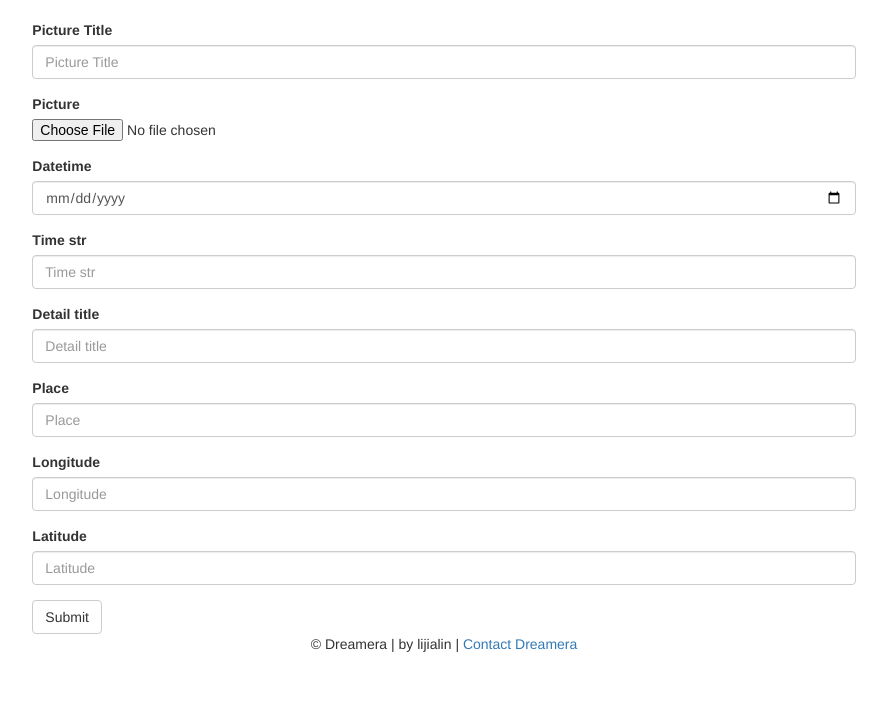
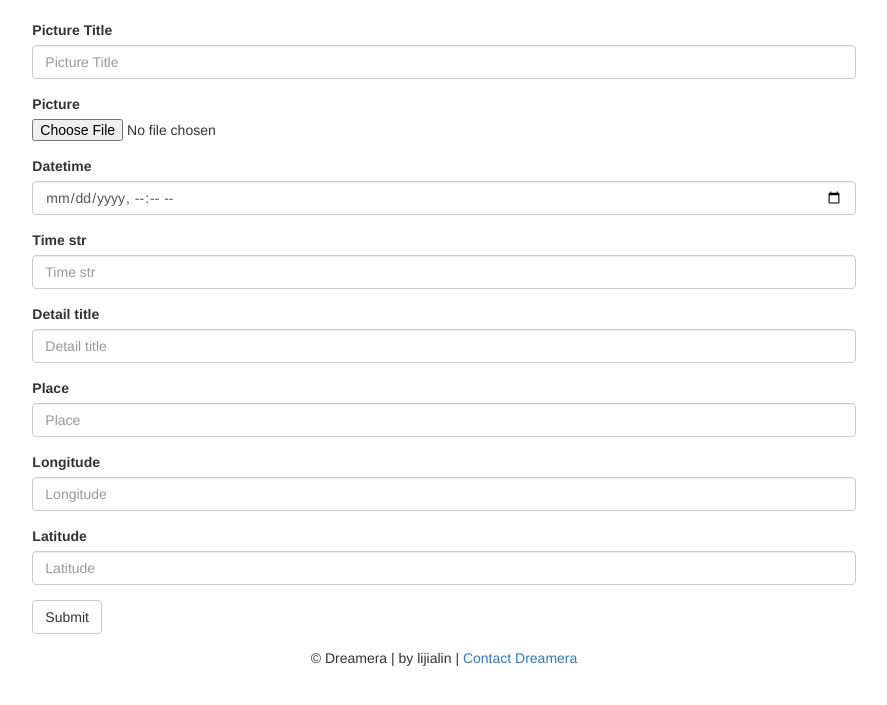
Before and after one commit to lijialinneu/GWS, a Django app: page /add_picture/ in a window 1280 px wide. Shown: the part 52-757 px from the top of the page, without its empty margins (196-1083 px from the left). Run offline with Django 3.2, Linux system fonts and the light colour scheme; parts of the project's set-up code (start-up, migrations or seed data) failed here and were passed over; some libraries are stand-ins or nearby versions.

Commit message:
auto push at 2017-11-13 02:00:01.160398

```diff
--- a/cross/templates/add_picture.html
+++ b/cross/templates/add_picture.html
@@ -1,3 +1,31 @@
+<script type="text/javascript">
+
+    function add() {
+
+        if($("#title").val()){
+            $("#title").css("border-color", "#f90");
+        }
+
+        if($("#picture").val()) {
+            $("#picture").css("border-color", "#f90");
+        }
+
+        if($("#datetime").val()) {
+            $("#datetime").css("border-color", "#f90");
+        }
+
+        if($("#timestr").val()) {
+            $("#timestr").css("border-color", "#f90");
+        }
+
+        if($("#place").val()) {
+            $("#place").css("border-color", "#f90");
+        }
+
+    }
+
+</script>
+
 
 {% extends "base.html" %}
 
@@ -9,42 +37,40 @@
     <div class="row">
       <div class="col-md-2"></div>
       <div class="col-md-8">
-	<form>
+	<form id="form" method="get" action="../add_picture/">
           <div class="form-group">
-            <label for="Title">Picture Title</label>
-            <input type="text" class="form-control" id="Title" placeholder="Picture Title">
+            <label for="title">Picture Title</label>
+            <input type="text" class="form-control" id="title" name="title" placeholder="Picture Title">
           </div>
           <div class="form-group">
-            <label for="Picture">Picture</label>
-            <input type="file" id="Picture">
+            <label for="picture">Picture</label>
+            <input type="file" id="picture" name="picture">
           </div>
           <div class="form-group">
-            <label for="Datetime">Datetime</label>
-            <input type="date" class="form-control" id="Datetime" placeholder="Datetime">
+            <label for="datetime">Datetime</label>
+            <input type="datetime-local" class="form-control" id="datetime" name="datetime" placeholder="Datetime">
           </div>
           <div class="form-group">
-            <label for="Timestr">Time str</label>
-            <input type="text" class="form-control" id="Timestr" placeholder="Time str">
+            <label for="timestr">Time str</label>
+            <input type="text" class="form-control" id="timestr" name="timestr" placeholder="Time str">
           </div>
           <div class="form-group">
-            <label for="Detail_title">Detail title</label>
-            <input type="text" class="form-control" id="Detail_title" placeholder="Detail title">
+            <label for="detail_title">Detail title</label>
+            <input type="text" class="form-control" id="detail_title" name="detail_title" placeholder="Detail title">
           </div>
           <div class="form-group">
-            <label for="Place">Place</label>
-            <input type="text" class="form-control" id="Place" placeholder="Place">
+            <label for="place">Place</label>
+            <input type="text" class="form-control" id="place" name="place" placeholder="Place">
           </div>
           <div class="form-group">
-            <label for="Longitude">Longitude</label>
-            <input type="text" class="form-control" id="Longitude" placeholder="Longitude">
+            <label for="longitude">Longitude</label>
+            <input type="text" class="form-control" id="longitude" name="longitude" placeholder="Longitude">
           </div>
           <div class="form-group">
-            <label for="Latitude">Latitude</label>
-            <input type="text" class="form-control" id="Latitude" placeholder="Latitude">
+            <label for="latitude">Latitude</label>
+            <input type="text" class="form-control" id="latitude" name="latitude" placeholder="Latitude">
           </div>
-
-
-          <button type="submit" class="btn btn-default">Submit</button>
+          <button type="submit" class="btn btn-default" onclick="add()">Submit</button>
         </form>
       </div>
 
--- a/cross/templates/place_list.html
+++ b/cross/templates/place_list.html
@@ -12,7 +12,7 @@
       map.centerAndZoom(point, 18);
       sContent="<div><h4>" + name + "</h4>" +
           "<img style='float:right, margin:4px' width='139' height='104' src="+ picture_url + picture +" '>" +
-          "</div>";
+          "<p><a href='#'>查看更多</a></p></div>";
       var infoWindow = new BMap.InfoWindow(sContent);
       map.openInfoWindow(infoWindow, point);
 
--- a/cross/views.py
+++ b/cross/views.py
@@ -101,7 +101,31 @@ class add_place(TemplateView):
 class add_picture(TemplateView):
     template_name='add_picture.html'
 
+
+    def get(self, request, *args, **kwargs):
+        title = request.GET.get("title")
+        picture = request.GET.get("picture")
+        datetime = request.GET.get("datetime")
+        time_str = request.GET.get("time_str")
+        detail_title = request.GET.get("detail_title")
+        place = request.GET.get("place")
+        longitude = request.GET.get("longitude")
+        latitude = request.GET.get("latitude")
+
+        if title and picture and datetime and time_str and place:
+            picture = models.CrossPicture.objects.create(
+                title=title, picture=picture, datetime=datetime,
+                time_str=time_str, detail_title=detail_title,
+                place=place, longitude=longitude, latitude=latitude)
+
+        context = {}
+        context['result'] = picture
+        return self.render_to_response(context)
+
+
+    """
     def get_context_data(self, **kwargs):
         context = {}
         context['result'] = '200'
         return context
+    """
```
Also changed, not shown: db.sqlite3, 1 other file.
